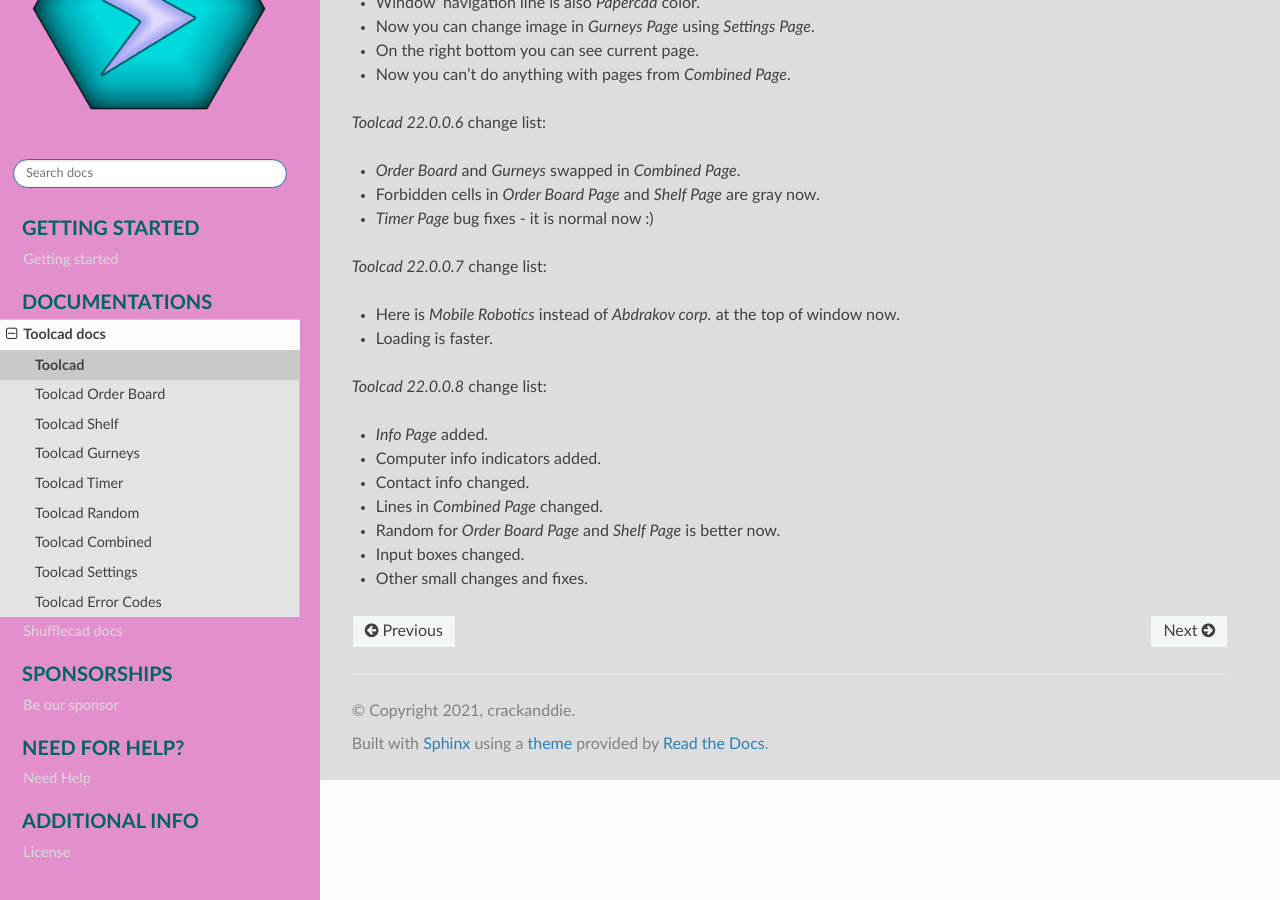
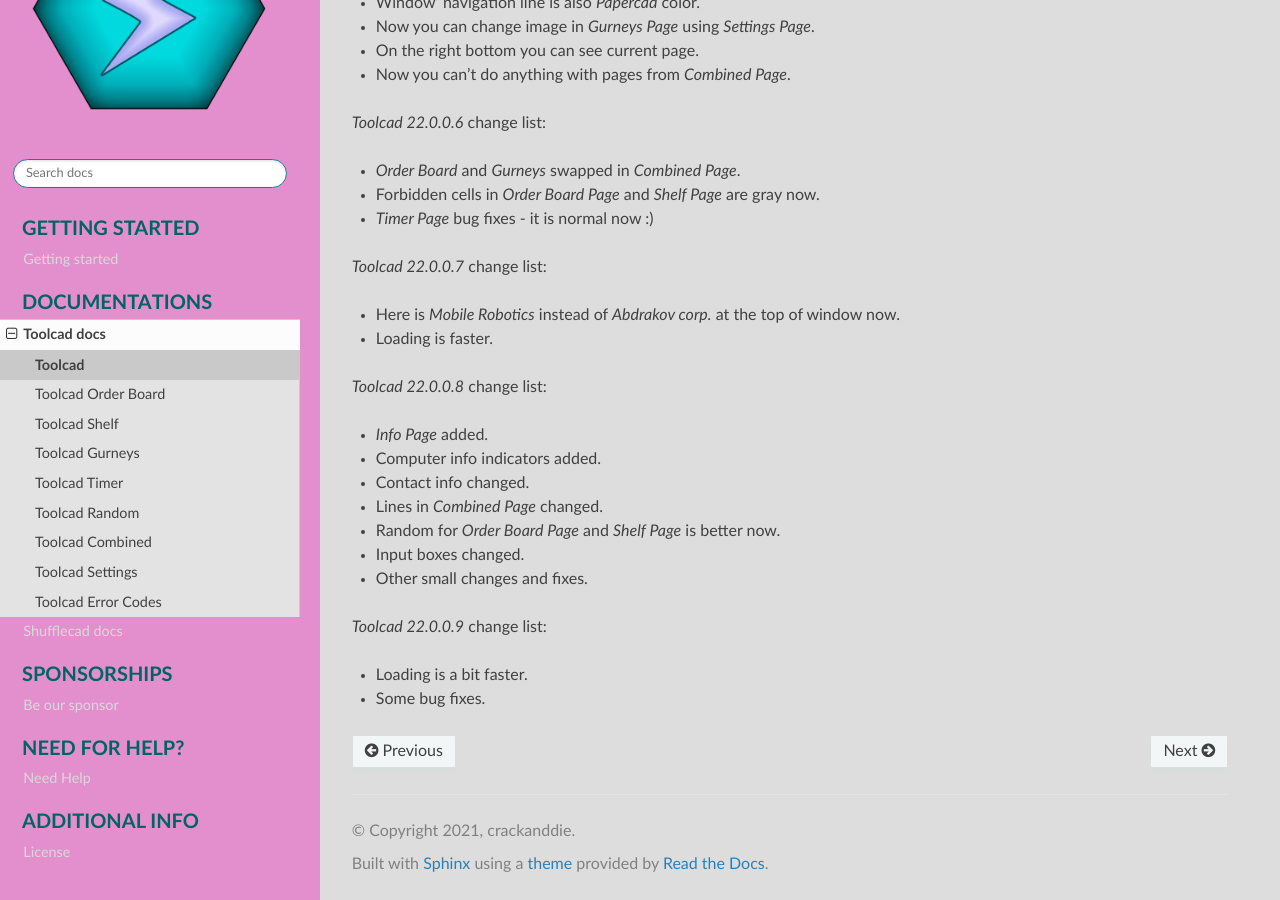
Before and after one commit to CADindustries/studicad-docs, a Sphinx documentation site: the page built from docs/source/docs/all_docs/Toolcad_docs/Toolcad_about/index.rst, in a window 1280 px wide and 900 px high, scrolled down 505 px. Built offline with Sphinx 7.4.7 and the Read the Docs theme 2.0.0, drawn with Linux system fonts in a browser that asks for light colours.

Commit message:
22 0 0 9

```diff
--- a/docs/source/docs/all_docs/Toolcad_docs/Toolcad_about/index.rst
+++ b/docs/source/docs/all_docs/Toolcad_docs/Toolcad_about/index.rst
@@ -40,3 +40,8 @@
 - Random for *Order Board Page* and *Shelf Page* is better now.
 - Input boxes changed.
 - Other small changes and fixes.
+
+*Toolcad 22.0.0.9* change list:
+
+- Loading is a bit faster.
+- Some bug fixes.
```
